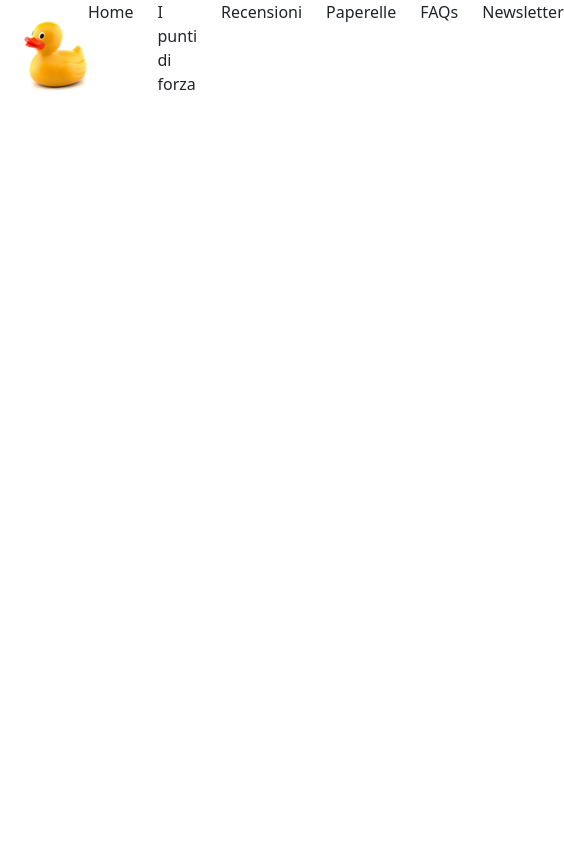
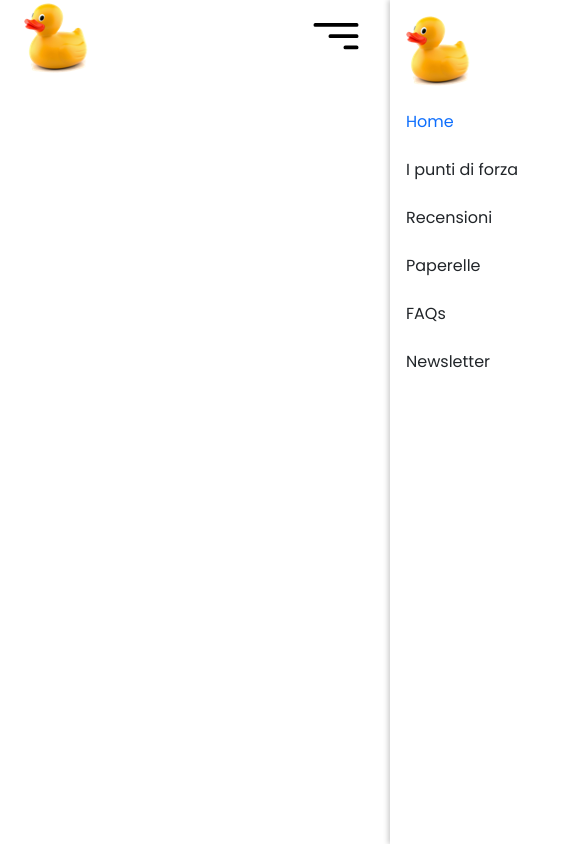
Before and after one commit to feffe17/landing-page-product, a website: page index.html in a window 390 px wide. Shown: the whole page, 564 px wide, since content can reach past the window. Drawn offline with nearby package versions, Linux system fonts and the light colour scheme.

Commit message:
[WIP] aggiunto bi e script per la sidebar

```diff
--- a/assets/app.js
+++ b/assets/app.js
@@ -0,0 +1,23 @@
+// sidebar
+const sidebar = document.querySelector('.sidebar');
+const sidebarToggle = document.getElementById('sidebar-toggle');
+const sidebarClose = document.getElementById('sidebar-close');
+
+// Mostra sidebar
+sidebarToggle.addEventListener('click', () => {
+    sidebar.classList.toggle('open');
+});
+
+// Chiudi sidebar
+sidebarClose.addEventListener('click', () => {
+    sidebar.classList.remove('open');
+});
+
+// Chiudi sidebar quando si fa clic su un link
+
+// Chiudi sidebar quando si clicca fuori
+document.addEventListener('click', (e) => {
+    if (!sidebar.contains(e.target) && !sidebarToggle.contains(e.target)) {
+        sidebar.classList.remove('open');
+    }
+});
--- a/assets/style.css
+++ b/assets/style.css
@@ -0,0 +1,42 @@
+:root {
+    --primary-color: #2E45CC;
+    --secondary-color: #04DF6C;
+    --text-color: #3D3A38;
+    --background-color: #f4f4f4;
+}
+
+* {
+    margin: 0;
+    padding: 0;
+    box-sizing: border-box;
+}
+
+body {
+    background-color: var(--background-color);
+    color: var(--text-color);
+}
+
+header {
+    height: 60px;
+    font-family: "poppins", sans-serif;
+    font-size: 16px;
+    font-weight: 400;
+    line-height: 1.5;
+
+    .sidebar {
+        position: fixed;
+        top: 0;
+        right: -250px;
+        width: 250px;
+        height: 100%;
+        background-color: #fff;
+        box-shadow: -2px 0 5px rgba(0, 0, 0, 0.2);
+        padding: 1rem;
+        transition: right 0.3s ease;
+        z-index: 999;
+    }
+
+    .sidebar.open {
+        right: 0;
+    }
+}
--- a/index.html
+++ b/index.html
@@ -7,6 +7,12 @@
     <title>Document</title>
     <link rel="stylesheet" href="./assets/style.css">
     <link rel="stylesheet" href="./node_modules/bootstrap/dist/css/bootstrap.min.css">
+    <link rel="stylesheet" href="./node_modules/bootstrap-icons/font/bootstrap-icons.css">
+    <link rel="preconnect" href="https://fonts.googleapis.com">
+    <link rel="preconnect" href="https://fonts.gstatic.com" crossorigin>
+    <link
+        href="https://fonts.googleapis.com/css2?family=Montserrat:ital,wght@0,100..900;1,100..900&family=Poppins:ital,wght@0,100;0,200;0,300;0,400;0,500;0,600;0,700;0,800;0,900;1,100;1,200;1,300;1,400;1,500;1,600;1,700;1,800;1,900&display=swap"
+        rel="stylesheet">
 </head>
 
 
@@ -14,17 +20,14 @@
     <header>
 
 
-
-        <!-- menu a tendina a dx -->
-
-        <div class="d-flex justify-content-between align-items-center mx-4">
+        <div class="d-flex justify-content-between align-items-center mx-4 h-100 mt-2">
             <!-- logo a sx-->
             <div class="logo">
                 <img src="./assets/imgs/logo.png" alt="Logo">
             </div>
 
             <!-- navbar a dx -->
-            <ul class="d-flex list-unstyled gap-4">
+            <ul class="d-lg-flex d-none list-unstyled gap-4">
                 <li>Home</li>
                 <li>I punti di forza</li>
                 <li>Recensioni</li>
@@ -32,6 +35,27 @@
                 <li>FAQs</li>
                 <li>Newsletter</li>
             </ul>
+
+            <!-- menu a tendina a dx -->
+            <img src="./assets/icons/navbar-icon.svg" id="sidebar-toggle" class="d-lg-none h-100">
+            <div class="sidebar">
+                <div class="d-flex justify-content-between align-items-center">
+                    <div class="logo">
+                        <img src="./assets/imgs/logo.png" alt="Logo">
+                    </div>
+                    <div>
+                        <i id="sidebar-close" class="bi bi-x-lg"></i>
+                    </div>
+                </div>
+                <ul class="d-flex flex-column list-unstyled gap-4 mt-4">
+                    <li><a class="text-decoration-none" href="#home">Home</a></li>
+                    <li>I punti di forza</li>
+                    <li>Recensioni</li>
+                    <li>Paperelle</li>
+                    <li>FAQs</li>
+                    <li>Newsletter</li>
+                </ul>
+            </div>
 
         </div>
     </header>
@@ -70,6 +94,8 @@
 
     </footer>
 
+
+    <script src="./assets/app.js"></script>
 </body>
 
 </html>
--- a/package.json
+++ b/package.json
@@ -1,5 +1,6 @@
 {
   "dependencies": {
-    "bootstrap": "^5.3.5"
+    "bootstrap": "^5.3.5",
+    "bootstrap-icons": "^1.12.1"
   }
 }
```
Also changed, not shown: 1 other file.
